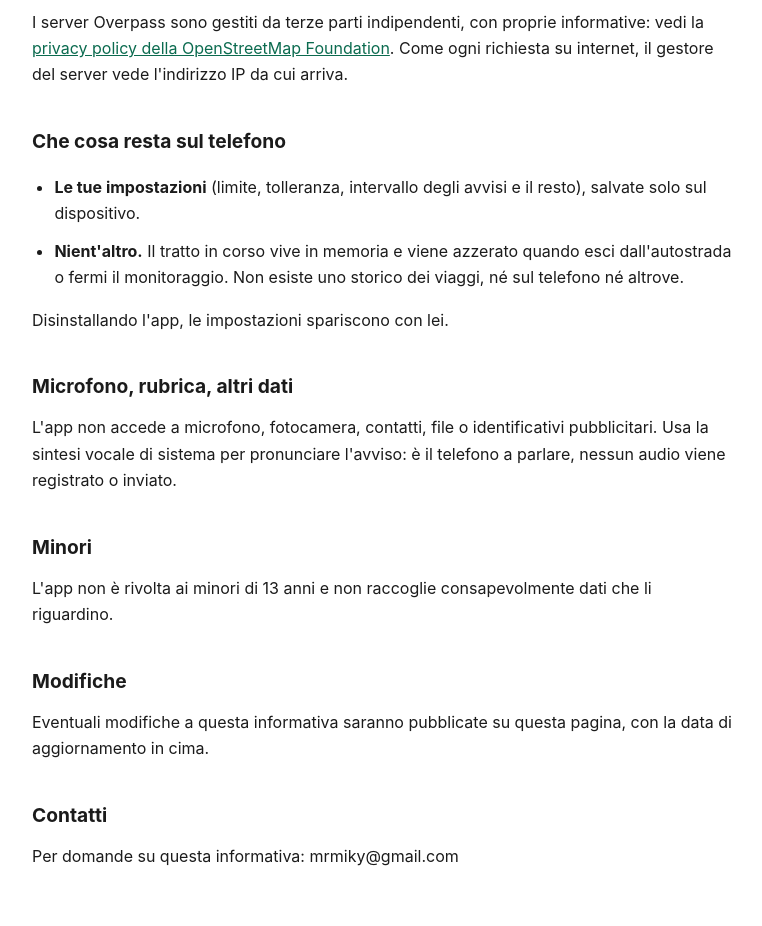
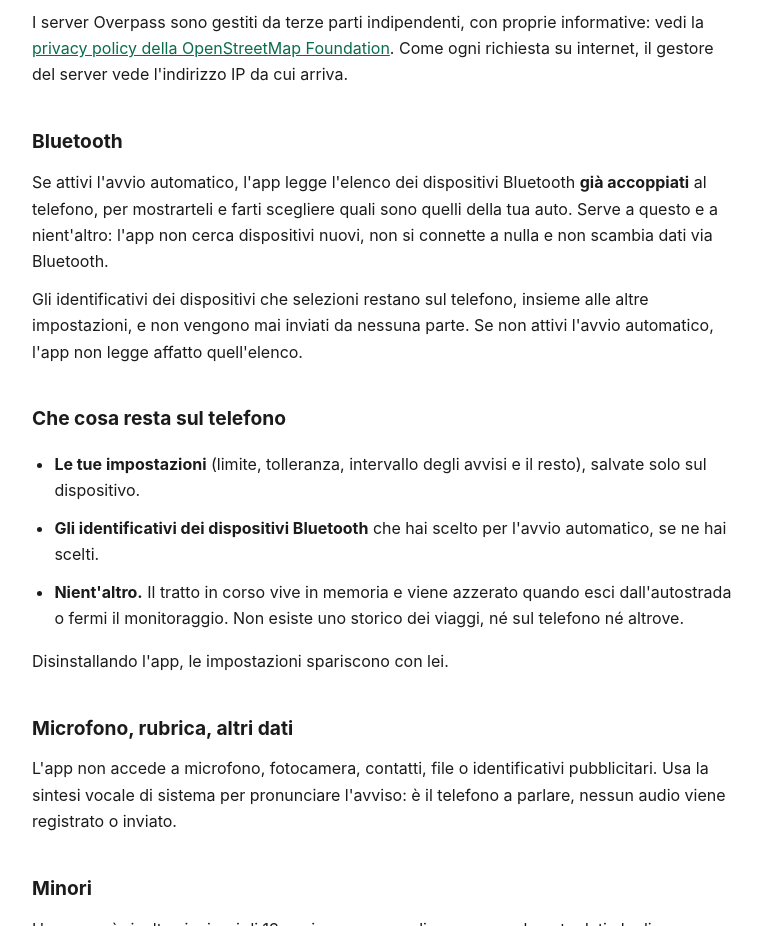
Before and after one commit to egiziano81/mediaautostrada-privacy, a plain HTML site: page index.html in a window 1280 px wide. Shown: the part 1120-2046 px from the top of the page, without its empty margins (256-1018 px from the left). Drawn offline with Linux system fonts and the light colour scheme.

Commit message:
Add files via upload

```diff
--- a/index.html
+++ b/index.html
@@ -51,9 +51,13 @@
 <li>l&#x27;app non conserva le richieste né le risposte oltre la durata del viaggio.</li>
 </ul>
 <p>I server Overpass sono gestiti da terze parti indipendenti, con proprie informative: vedi la <a href="https://osmfoundation.org/wiki/Privacy_Policy">privacy policy della OpenStreetMap Foundation</a>. Come ogni richiesta su internet, il gestore del server vede l&#x27;indirizzo IP da cui arriva.</p>
+<h2>Bluetooth</h2>
+<p>Se attivi l&#x27;avvio automatico, l&#x27;app legge l&#x27;elenco dei dispositivi Bluetooth <strong>già accoppiati</strong> al telefono, per mostrarteli e farti scegliere quali sono quelli della tua auto. Serve a questo e a nient&#x27;altro: l&#x27;app non cerca dispositivi nuovi, non si connette a nulla e non scambia dati via Bluetooth.</p>
+<p>Gli identificativi dei dispositivi che selezioni restano sul telefono, insieme alle altre impostazioni, e non vengono mai inviati da nessuna parte. Se non attivi l&#x27;avvio automatico, l&#x27;app non legge affatto quell&#x27;elenco.</p>
 <h2>Che cosa resta sul telefono</h2>
 <ul>
 <li><strong>Le tue impostazioni</strong> (limite, tolleranza, intervallo degli avvisi e il resto), salvate solo sul dispositivo.</li>
+<li><strong>Gli identificativi dei dispositivi Bluetooth</strong> che hai scelto per l&#x27;avvio automatico, se ne hai scelti.</li>
 <li><strong>Nient&#x27;altro.</strong> Il tratto in corso vive in memoria e viene azzerato quando esci dall&#x27;autostrada o fermi il monitoraggio. Non esiste uno storico dei viaggi, né sul telefono né altrove.</li>
 </ul>
 <p>Disinstallando l&#x27;app, le impostazioni spariscono con lei.</p>
```
